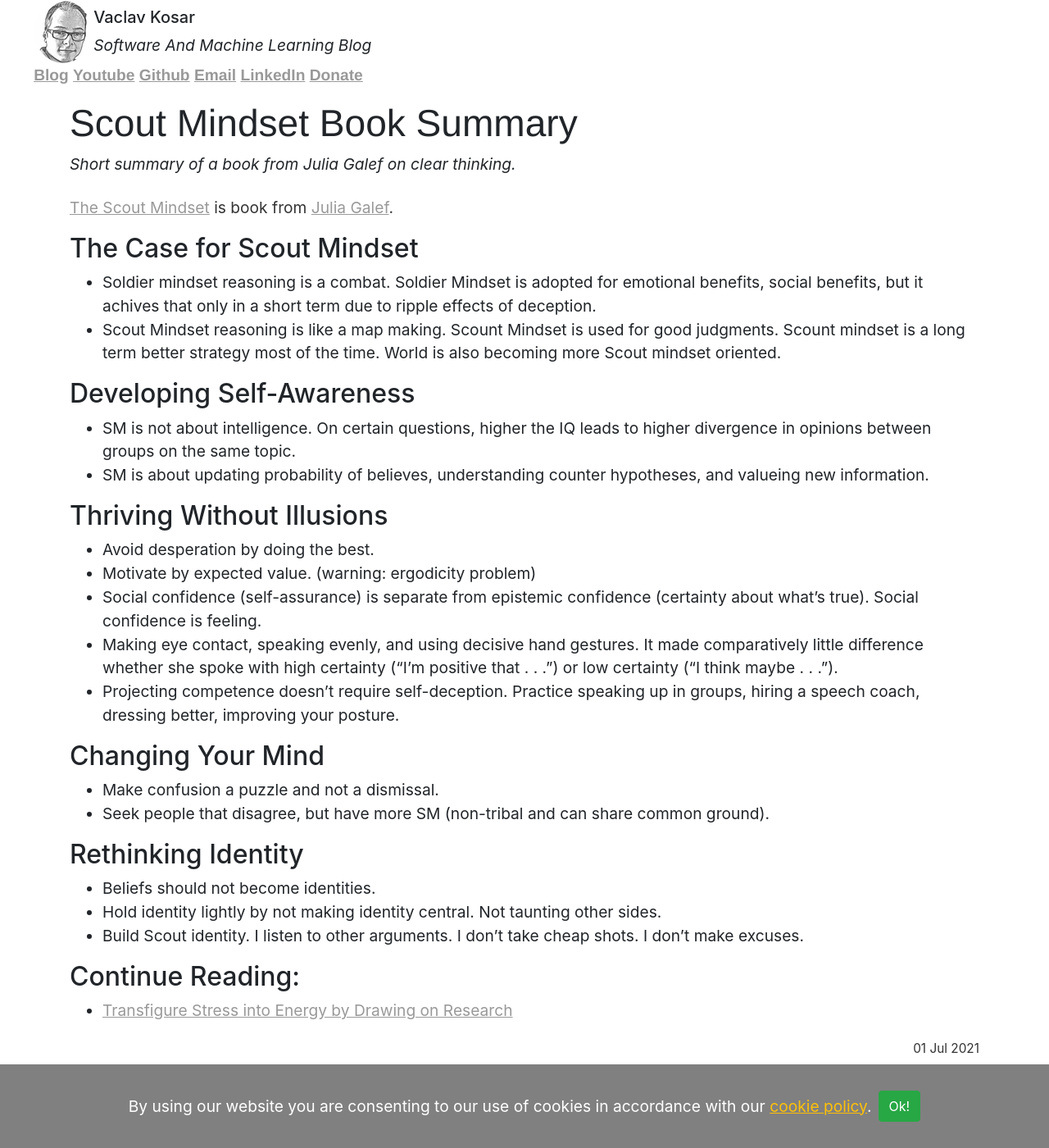
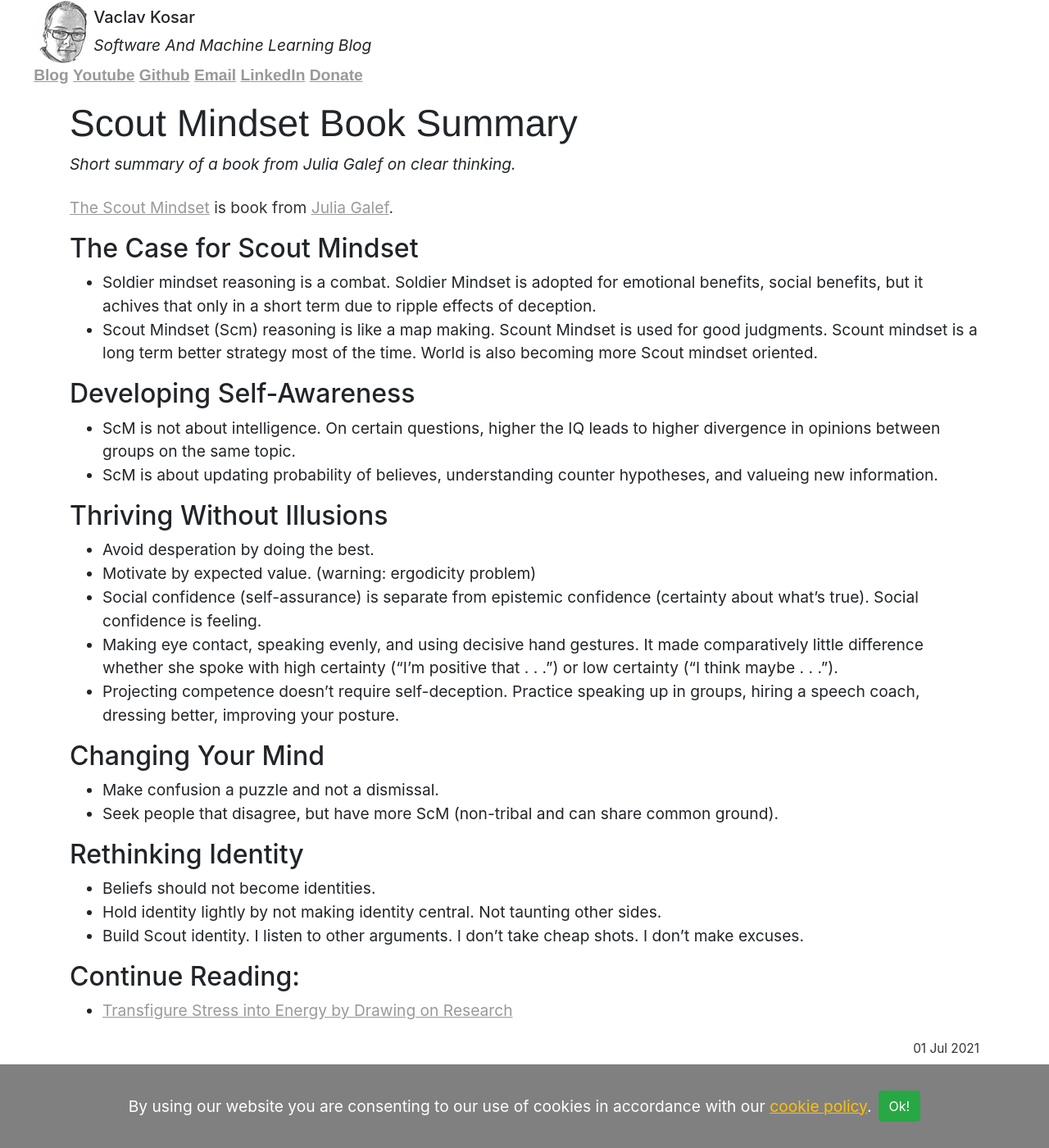
Before and after one commit to vackosar/vackosar.github.io, a Jekyll site: the page built from _posts/2021-07-14-Scout-Mindset-Book-Summary.md, in a window 1280 px wide and 1400 px high. Shown: the whole window at 82% size. Built offline with Jekyll 4.4.1, drawn with Linux system fonts in a browser that asks for light colours.

Commit message:
2021-07-14-Scout-Mindset-Book-Summary.md mindset

```diff
--- a/_posts/2021-07-14-Scout-Mindset-Book-Summary.md
+++ b/_posts/2021-07-14-Scout-Mindset-Book-Summary.md
@@ -11,11 +11,11 @@ permalink: /:categories/:title
 
 ##  The Case for Scout Mindset
 - Soldier mindset reasoning is a combat. Soldier Mindset is adopted for emotional benefits, social benefits, but it achives that only in a short term due to ripple effects of deception.
-- Scout Mindset reasoning is like a map making. Scount Mindset is used for good judgments. Scount mindset is a long term better strategy most of the time. World is also becoming more Scout mindset oriented.
+- Scout Mindset (Scm) reasoning is like a map making. Scount Mindset is used for good judgments. Scount mindset is a long term better strategy most of the time. World is also becoming more Scout mindset oriented.
 
 ##  Developing Self-Awareness
-- SM is not about intelligence. On certain questions, higher the IQ leads to higher divergence in opinions between groups on the same topic.
-- SM is about updating probability of believes, understanding counter hypotheses, and  valueing new information.
+- ScM is not about intelligence. On certain questions, higher the IQ leads to higher divergence in opinions between groups on the same topic.
+- ScM is about updating probability of believes, understanding counter hypotheses, and  valueing new information.
 
 ##  Thriving Without Illusions
 - Avoid desperation by doing the best.
@@ -26,7 +26,7 @@ permalink: /:categories/:title
 
 ## Changing Your Mind
 - Make confusion a puzzle and not a dismissal.
-- Seek people that disagree, but have more SM (non-tribal and can share common ground).
+- Seek people that disagree, but have more ScM (non-tribal and can share common ground).
 
 ## Rethinking Identity
 - Beliefs should not become identities.
```
